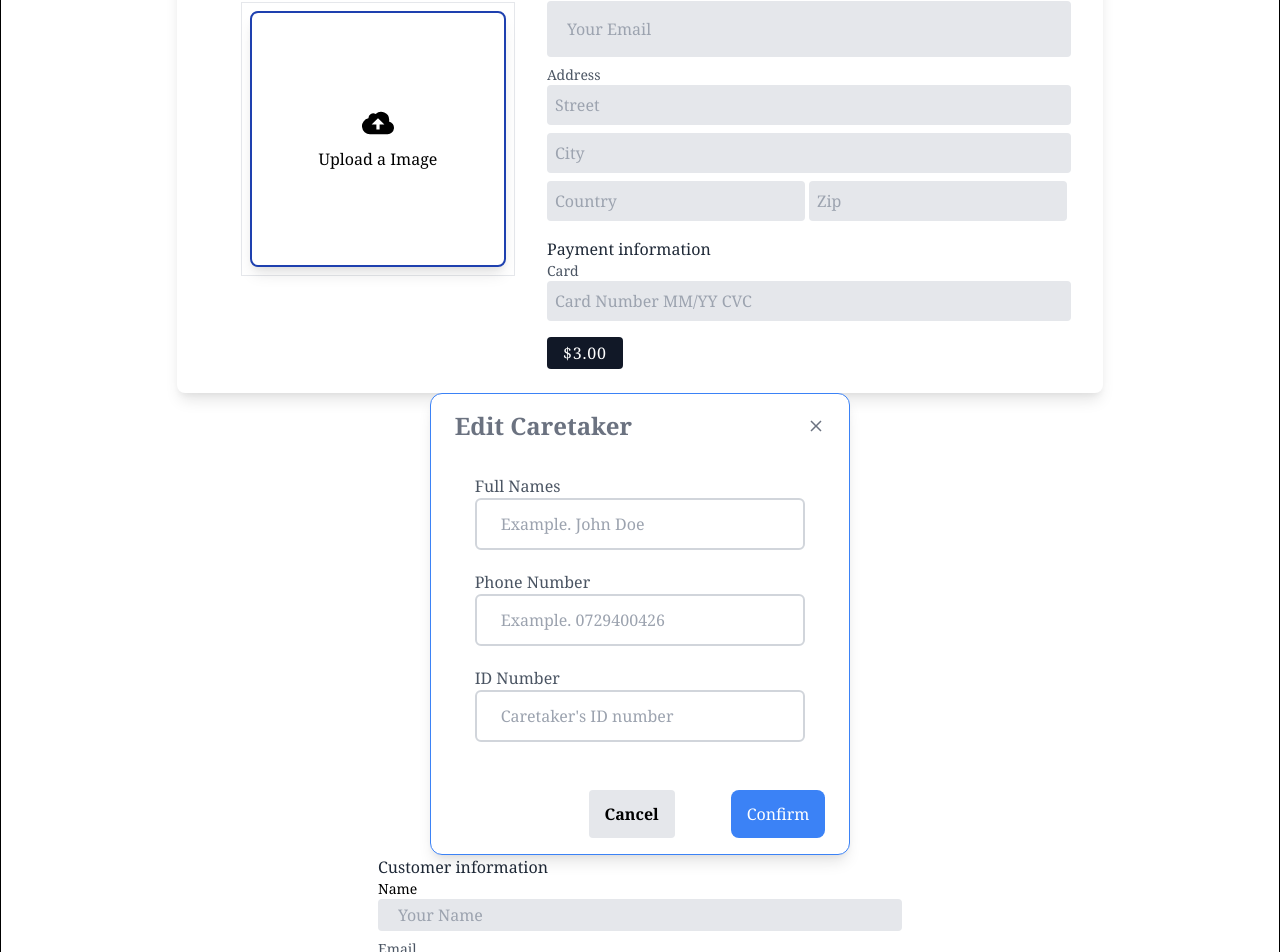
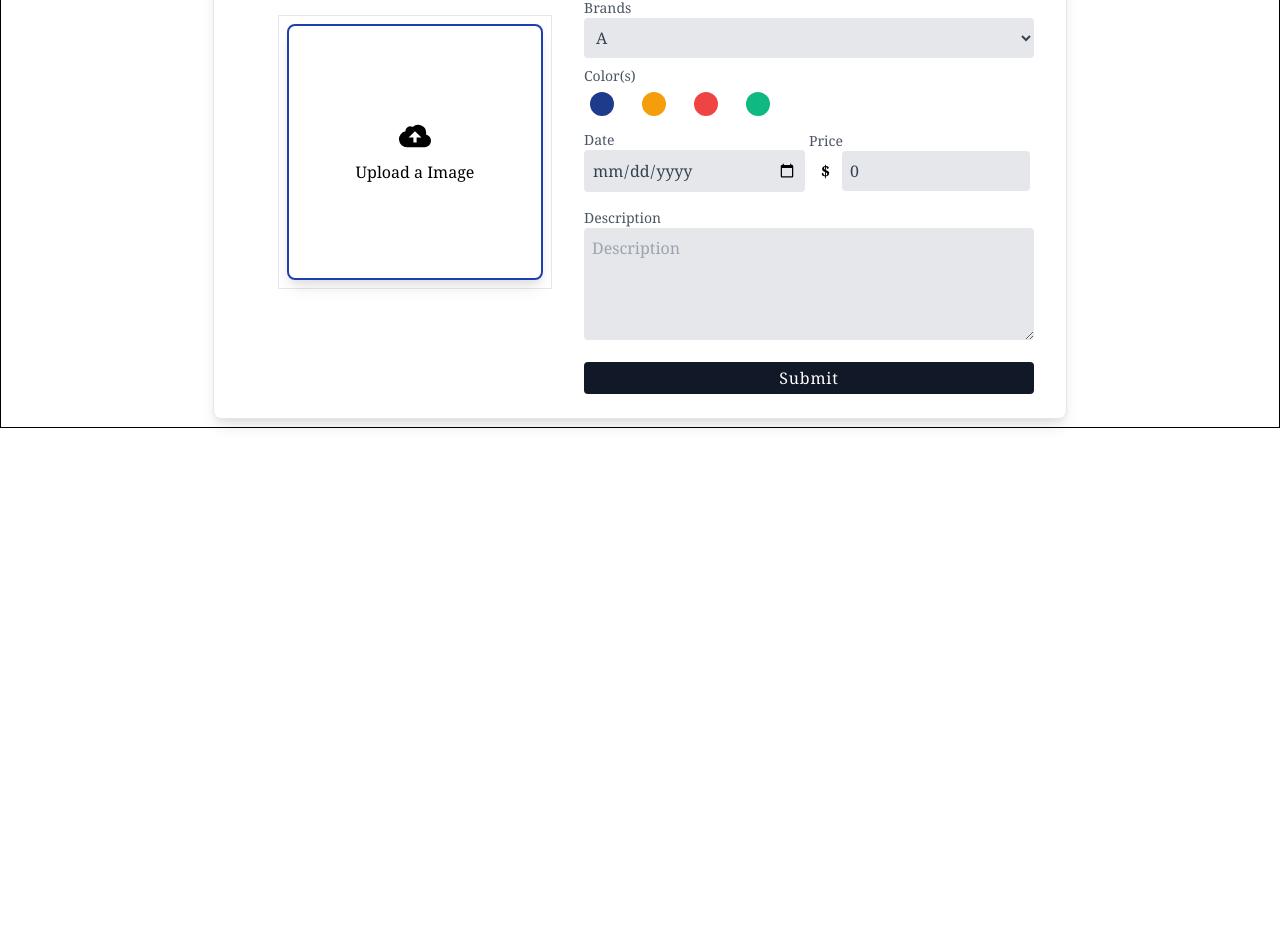
Before and after one commit to integrated-project-int221/final-project, a Vue app: page /addproduct in a window 1280 px wide. Shown: the part 220-1172 px from the top of the page. After the commit the page ends 800 px from the top, so only its background shows below. Built offline with nearby package versions, Linux system fonts and the light colour scheme.

Commit message:
Update Form Component can Insert/Delete/Get

```diff
--- a/db.json
+++ b/db.json
@@ -108,7 +108,7 @@
           "colorValue": "#FFC0CB"
         }
       ],
-      "image": "teammate2.png",
+      "image": "guitar4.jpg",
       "id": 9
     },
     {
@@ -132,7 +132,7 @@
           "colorValue": "#800080"
         }
       ],
-      "image": "teammate1.jpg",
+      "image": "Product_Lg_Type.jpg",
       "id": 10
     },
     {
@@ -185,7 +185,7 @@
           "colorValue": "#FFC0CB"
         }
       ],
-      "image": "teammate1.jpg",
+      "image": "Product_Lg_Type.jpg",
       "id": 12
     }
   ],
--- a/src/components/FormInput.vue
+++ b/src/components/FormInput.vue
@@ -1,6 +1,6 @@
 <template>
   <div
-    class="flex flex-row bg-white rounded-lg shadow-lg  py-6 px-8"
+    class="flex flex-row bg-white rounded-lg border border-gray-200 shadow-lg py-6 px-8"
   >
     <!--upload photo-->
     <div class="md:flex items-center justify-center py-6 px-8">
@@ -20,9 +20,7 @@
                   d="M16.88 9.1A4 4 0 0 1 16 17H5a5 5 0 0 1-1-9.9V7a3 3 0 0 1 4.52-2.59A4.98 4.98 0 0 1 17 8c0 .38-.04.74-.12 1.1zM11 11h3l-4-4-4 4h3v3h2v-3z"
                 />
               </svg>
-                <span class="mt-2 text-base leading-normal"
-                  >Upload a Image</span
-                >
+              <span class="mt-2 text-base leading-normal">Upload a Image</span>
               <input
                 type="file"
                 accept="image/*"
@@ -66,188 +64,302 @@
                 id="my-file"
               />
             </label>
-              <p class="mb-0">file name: {{ formValue.image.name }}</p>
-              <p class="mb-0">size: {{ formValue.image.size / 1024 }}KB</p>
+            <p class="mb-0">file name: {{ editValue.image.name }}</p>
+            <p class="mb-0">size: {{ editValue.image.size / 1024 }}KB</p>
           </template>
         </div>
       </div>
     </div>
     <!--form input-->
-    <form class="">
+    <form @submit.prevent="submit" class="">
+      <p class="text-gray-800 font-medium">Customer information</p>
+      <div class="">
+        <label class="block text-sm text-gray-00" for="name">Name</label>
+        <input
+          class="w-full px-5 py-1 text-gray-700 bg-gray-200 rounded"
+          id="name"
+          name="name"
+          v-model="editValue.productname"
+          type="text"
+          required=""
+          placeholder="Your Name"
+          aria-label="Name"
+        />
+        <p class="text-red-600 text-xs italic">Please fill out this field.</p>
+      </div>
+      <div class="mt-2">
+        <label class="block text-sm text-gray-600" for="brand">Brands</label>
+        <!-- <input
+          class="w-full px-2 py-2 text-gray-700 bg-gray-200 rounded"
+          id="cus_email"
+          name="cus_email"
+          type="text"
+          required=""
+          placeholder="Your Email"
+          aria-label="Email"
+        /> -->
+        <select class="w-full px-2 py-2 text-gray-700 bg-gray-200 rounded">
+          <option>A</option>
+          <option>B</option>
+          <option>C</option>
+          <option>D</option>
+          <option>E</option>
+        </select>
+      </div>
+      <div class="mt-2">
+        <label class="block text-sm text-gray-600" for="cus_email"
+          >Color(s)</label
+        >
+        <ul class="flex flex-row">
+          <li class="mr-4 last:mr-0">
+            <span
+              class="block p-1 border-2 border-white hover:border-gray-500 rounded-full transition ease-in duration-300"
+            >
+              <button class="block w-6 h-6 bg-blue-900 rounded-full"></button>
+            </span>
+          </li>
+          <li class="mr-4 last:mr-0">
+            <span
+              class="block p-1 border-2 border-white hover:border-gray-500 rounded-full transition ease-in duration-300"
+            >
+              <a
+                href="#yellow"
+                class="block w-6 h-6 bg-yellow-500 rounded-full"
+              ></a>
+            </span>
+          </li>
+          <li class="mr-4 last:mr-0">
+            <span
+              class="block p-1 border-2 border-white hover:border-gray-500 rounded-full transition ease-in duration-300"
+            >
+              <a href="#red" class="block w-6 h-6 bg-red-500 rounded-full"></a>
+            </span>
+          </li>
+          <li class="mr-4 last:mr-0">
+            <span
+              class="block p-1 border-2 border-white hover:border-gray-500 rounded-full transition ease-in duration-300"
+            >
+              <a
+                href="#green"
+                class="block w-6 h-6 bg-green-500 rounded-full"
+              ></a>
+            </span>
+          </li>
+        </ul>
+      </div>
+      <div class="inline-block mt-2 w-1/2 pr-1">
+        <label class="block text-sm text-gray-600" for="cus_email">Date</label>
+        <input
+          class="w-full px-2 py-2 text-gray-700 bg-gray-200 rounded"
+          type="date"
+          id="date"
+          name="date"
+          required=""
+          placeholder="Date"
+          aria-label="Email"
+          v-model="editValue.date"
+        />
+      </div>
+      <div class="inline-block mt-2 -mx-1 pl-1 w-1/2">
+        <label class="block text-sm text-gray-600" for="cus_email">Price</label>
+        <div class="flex flex-row">
+          <span
+            class="flex items-center bg-grey-lighter rounded rounded-r-none px-3 font-bold text-grey-darker"
+            >$</span
+          >
+          <input
+            class="w-full px-2 py-2 text-gray-700 bg-gray-200 rounded"
+            v-model.number="editValue.price"
+            type="number"
+            name="number"
+            id="number"
+            step="0.1"
+            required=""
+            placeholder="Price"
+            aria-label="Email"
+          />
+        </div>
+      </div>
+      <div class="mt-4">
+        <label class="block text-sm text-gray-600" for="cus_name"
+          >Description</label
+        >
+        <textarea
+          class="w-full px-2 py-2 text-gray-700 bg-gray-200 rounded"
+          rows="4"
+          v-model="editValue.description"
+          placeholder="Description"
+        ></textarea>
+      </div>
+      <div class="mt-4">
+        <button
+          class="px-4 py-1 w-full text-white font-light tracking-wider bg-gray-900 rounded"
+        >
+          Submit
+        </button>
+      </div>
+    </form>
+  </div>
+  <!-- <pre>Edit: {{ editValue }}</pre> -->
+
+
+  <!-- <form class="">
     <p class="text-gray-800 font-medium">Customer information</p>
     <div class="">
       <label class="block text-sm text-gray-00" for="cus_name">Name</label>
-      <input class="w-full px-5 py-1 text-gray-700 bg-gray-200 rounded" id="cus_name" name="cus_name" type="text" required="" placeholder="Your Name" aria-label="Name">
+      <input
+        class="w-full px-5 py-1 text-gray-700 bg-gray-200 rounded"
+        id="cus_name"
+        name="cus_name"
+        type="text"
+        required=""
+        placeholder="Your Name"
+        aria-label="Name"
+      />
     </div>
     <div class="mt-2">
       <label class="block text-sm text-gray-600" for="cus_email">Email</label>
-      <input class="w-full px-5  py-4 text-gray-700 bg-gray-200 rounded" id="cus_email" name="cus_email" type="text" required="" placeholder="Your Email" aria-label="Email">
+      <input
+        class="w-full px-5 py-4 text-gray-700 bg-gray-200 rounded"
+        id="cus_email"
+        name="cus_email"
+        type="text"
+        required=""
+        placeholder="Your Email"
+        aria-label="Email"
+      />
     </div>
     <div class="mt-2">
-      <label class=" block text-sm text-gray-600" for="cus_email">Address</label>
-      <input class="w-full px-2 py-2 text-gray-700 bg-gray-200 rounded" id="cus_email" name="cus_email" type="text" required="" placeholder="Street" aria-label="Email">
+      <label class="block text-sm text-gray-600" for="cus_email">Address</label>
+      <input
+        class="w-full px-2 py-2 text-gray-700 bg-gray-200 rounded"
+        id="cus_email"
+        name="cus_email"
+        type="text"
+        required=""
+        placeholder="Street"
+        aria-label="Email"
+      />
     </div>
     <div class="mt-2">
-      <label class="hidden text-sm block text-gray-600" for="cus_email">City</label>
-      <input class="w-full px-2 py-2 text-gray-700 bg-gray-200 rounded" id="cus_email" name="cus_email" type="text" required="" placeholder="City" aria-label="Email">
+      <label class="hidden text-sm block text-gray-600" for="cus_email"
+        >City</label
+      >
+      <input
+        class="w-full px-2 py-2 text-gray-700 bg-gray-200 rounded"
+        id="cus_email"
+        name="cus_email"
+        type="text"
+        required=""
+        placeholder="City"
+        aria-label="Email"
+      />
     </div>
     <div class="inline-block mt-2 w-1/2 pr-1">
-      <label class="hidden block text-sm text-gray-600" for="cus_email">Country</label>
-      <input class="w-full px-2 py-2 text-gray-700 bg-gray-200 rounded" id="cus_email" name="cus_email" type="text" required="" placeholder="Country" aria-label="Email">
+      <label class="hidden block text-sm text-gray-600" for="cus_email"
+        >Country</label
+      >
+      <input
+        class="w-full px-2 py-2 text-gray-700 bg-gray-200 rounded"
+        id="cus_email"
+        name="cus_email"
+        type="text"
+        required=""
+        placeholder="Country"
+        aria-label="Email"
+      />
     </div>
     <div class="inline-block mt-2 -mx-1 pl-1 w-1/2">
-      <label class="hidden block text-sm text-gray-600" for="cus_email">Zip</label>
-      <input class="w-full px-2 py-2 text-gray-700 bg-gray-200 rounded" id="cus_email"  name="cus_email" type="text" required="" placeholder="Zip" aria-label="Email">
+      <label class="hidden block text-sm text-gray-600" for="cus_email"
+        >Zip</label
+      >
+      <input
+        class="w-full px-2 py-2 text-gray-700 bg-gray-200 rounded"
+        id="cus_email"
+        name="cus_email"
+        type="text"
+        required=""
+        placeholder="Zip"
+        aria-label="Email"
+      />
     </div>
     <p class="mt-4 text-gray-800 font-medium">Payment information</p>
     <div class="">
       <label class="block text-sm text-gray-600" for="cus_name">Card</label>
-      <input class="w-full px-2 py-2 text-gray-700 bg-gray-200 rounded" id="cus_name" name="cus_name" type="text" required="" placeholder="Card Number MM/YY CVC" aria-label="Name">
+      <input
+        class="w-full px-2 py-2 text-gray-700 bg-gray-200 rounded"
+        id="cus_name"
+        name="cus_name"
+        type="text"
+        required=""
+        placeholder="Card Number MM/YY CVC"
+        aria-label="Name"
+      />
     </div>
     <div class="mt-4">
-      <button class="px-4 py-1 text-white font-light tracking-wider bg-gray-900 rounded" type="submit">$3.00</button>
-    </div>
-  </form>
-  </div>
-
-  <!---->
-  <div
-    class="border border-blue-500 shadow-lg modal-container bg-white w-4/12 md:max-w-11/12 mx-auto rounded-xl shadow-lg z-50 overflow-y-auto"
+      <button
+        class="px-4 py-1 text-white font-light tracking-wider bg-gray-900 rounded"
+        type="submit"
       >
-    <div class="modal-content py-4 text-left px-6">
-      <!--Title-->
-      <div class="flex justify-between items-center pb-3">
-        <p class="text-2xl font-bold text-gray-500">Edit Caretaker</p>
-        <div
-          class="modal-close cursor-pointer z-50"
-          onclick="modalClose('another-modal')"
-        >
-          <svg
-            class="fill-current text-gray-500"
-            xmlns="http://www.w3.org/2000/svg"
-            width="18"
-            height="18"
-            viewBox="0 0 18 18"
-          >
-            <path
-              d="M14.53 4.53l-1.06-1.06L9 7.94 4.53 3.47 3.47 4.53 7.94 9l-4.47 4.47 1.06 1.06L9 10.06l4.47 4.47 1.06-1.06L10.06 9z"
-            ></path>
-          </svg>
-        </div>
-      </div>
-      <!--Body-->
-      <div class="my-5 mr-5 ml-5 flex justify-center">
-        <form
-          action="{{url_for('default.add_caretaker', apartment_id = apartment.id)}}"
-          method="POST"
-          id="add_caretaker_form"
-          class="w-full"
-        >
-          <div class="">
-            <div class="">
-              <label for="names" class="text-md text-gray-600"
-                >Full Names</label
-              >
-            </div>
-            <div class="">
-              <input
-                type="text"
-                id="names"
-                autocomplete="off"
-                name="names"
-                class="h-3 p-6 w-full border-2 border-gray-300 mb-5 rounded-md"
-                placeholder="Example. John Doe"
-              />
-            </div>
-            <div class="">
-              <label for="phone" class="text-md text-gray-600"
-                >Phone Number</label
-              >
-            </div>
-            <div class="">
-              <input
-                type="text"
-                id="phone"
-                autocomplete="off"
-                name="phone"
-                class="h-3 p-6 w-full border-2 border-gray-300 mb-5 rounded-md"
-                placeholder="Example. 0729400426"
-              />
-            </div>
-            <div class="">
-              <label for="id_number" class="text-md text-gray-600"
-                >ID Number</label
-              >
-            </div>
-            <div class="">
-              <input
-                type="number"
-                id="id_number"
-                autocomplete="off"
-                name="id_number"
-                class="h-3 p-6 w-full border-2 border-gray-300 mb-5 rounded-md"
-                placeholder="Caretaker's ID number"
-              />
-            </div>
-          </div>
-        </form>
-      </div>
-      <!--Footer-->
-      <div class="flex justify-end pt-2 space-x-14">
-        <button
-          class="px-4 bg-gray-200 p-3 rounded text-black hover:bg-gray-300 font-semibold"
-          onclick="modalClose('another-modal')"
-        >
-          Cancel
-        </button>
-        <button
-          class="px-4 bg-blue-500 p-3 ml-3 rounded-lg text-white hover:bg-teal-400"
-          onclick="validate_form(document.getElementById('add_caretaker_form'))"
-        >
-          Confirm
+        $3.00
       </button>
     </div>
-    </div>
-  </div>
-
-  <!---->
-  <form class="">
-    <p class="text-gray-800 font-medium">Customer information</p>
-    <div class="">
-      <label class="block text-sm text-gray-00" for="cus_name">Name</label>
-      <input class="w-full px-5 py-1 text-gray-700 bg-gray-200 rounded" id="cus_name" name="cus_name" type="text" required="" placeholder="Your Name" aria-label="Name">
-    </div>
-    <div class="mt-2">
-      <label class="block text-sm text-gray-600" for="cus_email">Email</label>
-      <input class="w-full px-5  py-4 text-gray-700 bg-gray-200 rounded" id="cus_email" name="cus_email" type="text" required="" placeholder="Your Email" aria-label="Email">
-    </div>
-    <div class="mt-2">
-      <label class=" block text-sm text-gray-600" for="cus_email">Address</label>
-      <input class="w-full px-2 py-2 text-gray-700 bg-gray-200 rounded" id="cus_email" name="cus_email" type="text" required="" placeholder="Street" aria-label="Email">
-    </div>
-    <div class="mt-2">
-      <label class="hidden text-sm block text-gray-600" for="cus_email">City</label>
-      <input class="w-full px-2 py-2 text-gray-700 bg-gray-200 rounded" id="cus_email" name="cus_email" type="text" required="" placeholder="City" aria-label="Email">
-    </div>
-    <div class="inline-block mt-2 w-1/2 pr-1">
-      <label class="hidden block text-sm text-gray-600" for="cus_email">Country</label>
-      <input class="w-full px-2 py-2 text-gray-700 bg-gray-200 rounded" id="cus_email" name="cus_email" type="text" required="" placeholder="Country" aria-label="Email">
-    </div>
-    <div class="inline-block mt-2 -mx-1 pl-1 w-1/2">
-      <label class="hidden block text-sm text-gray-600" for="cus_email">Zip</label>
-      <input class="w-full px-2 py-2 text-gray-700 bg-gray-200 rounded" id="cus_email"  name="cus_email" type="text" required="" placeholder="Zip" aria-label="Email">
-    </div>
-    <p class="mt-4 text-gray-800 font-medium">Payment information</p>
-    <div class="">
-      <label class="block text-sm text-gray-600" for="cus_name">Card</label>
-      <input class="w-full px-2 py-2 text-gray-700 bg-gray-200 rounded" id="cus_name" name="cus_name" type="text" required="" placeholder="Card Number MM/YY CVC" aria-label="Name">
-    </div>
-    <div class="mt-4">
-      <button class="px-4 py-1 text-white font-light tracking-wider bg-gray-900 rounded" type="submit">$3.00</button>
-    </div>
-  </form>
+  </form> -->
 </template>
 
 <script>
-export default {};
+export default {
+  props: {
+    oldproductname: {default: ""},
+    olddescription: { default: "" },
+    oldprice: { default: 0.0 },
+    olddate: { default: "" },
+    oldbrands: { default: "" },
+    oldcolors: { default: null },
+    oldimages: { default: null }
+  },
+  data() {
+    return {
+      //never use this.
+      formValue: {
+        productname: "",
+        description: "",
+        price: 0.0,
+        date: "",
+        brands: "",
+        colors: [],
+        image: null,
+      },
+      editValue: {
+        productname: this.oldproductname,
+        description: this.olddescription,
+        price: this.oldprice,
+        date: this.olddate,
+        brands: this.oldbrands,
+        colors: this.oldcolors,
+        image: this.oldimages,
+      },
+      preview: null,
+    };
+  },
+  methods: {
+    toggleColor() {},
+    previewImage(event) {
+      var input = event.target;
+      if (input.files) {
+        var reader = new FileReader();
+        reader.onload = (e) => {
+          this.preview = e.target.result;
+        };
+        this.editValue.image = input.files[0];
+        reader.readAsDataURL(input.files[0]);
+        console.log(event);
+      }
+    },
+    submit(){
+      this.$emit("updateReview", this.editValue)
+      alert("Value send" + this.editValue)
+    }
+  },
+};
 </script>
--- a/src/components/ProductList.vue
+++ b/src/components/ProductList.vue
@@ -78,8 +78,9 @@
       style="background: rgba(0, 0, 0, 0.7)"
       v-show="openModal"
     >
+      <!--modal-->
       <div
-        class="border border-blue-500 shadow-lg modal-container bg-white w-4/12 md:max-w-11/12 mx-auto rounded-xl shadow-lg z-50 overflow-y-auto"
+        class="border border-blue-500 shadow-lg modal-container bg-white md:max-w-11/12 mx-auto rounded-xl shadow-lg z-50 overflow-y-auto"
       >
         <div class="modal-content py-4 text-left px-6">
           <!--Title-->
@@ -106,20 +107,16 @@
           </div>
           <!--Body-->
           <div class="my-5 mr-5 ml-5 flex">
-            <form>
-              <div>
-                <div class="flex justify-between mb-3">
-                  <!--Product Names input-->
-                  <div class="">
-                    <base-input
-                      label="Name"
-                      type="text"
-                    ></base-input>{{product.productname}}
-                  </div>
-                </div>
 
-              </div>
-            </form>
+          <form-input
+           :oldproductname = product.productname
+            :olddescription = product.description
+            :oldprice = product.price
+            :olddate="product.date"
+            :oldbrands="product.brands"
+            :oldcolors="product.colors"
+            >
+          </form-input>
           </div>
           <!--Footer-->
         </div>
@@ -127,12 +124,15 @@
     </div>
     <!--ending modal-->
   </div>
+  <!-- <pre>show {{ product }}</pre> -->
 </template>
 
 <script>
+import FormInput from "../components/FormInput.vue";
 import axios from "axios";
 
 export default {
+  components: { FormInput },
   props: ["product"],
   data() {
     return {
@@ -161,7 +161,6 @@ export default {
       alert('this is "Delete" button.');
       this.$emit("deleteReview", id);
     },
-
   },
 };
 </script>
--- a/src/views/AddProduct.vue
+++ b/src/views/AddProduct.vue
@@ -1,7 +1,9 @@
 <template>
   <div class="container border border-black">
     <div>Add product</div>
-    <form-input></form-input>
+    <!--Add new Product-->
+    <form-input>
+    </form-input>
   </div>
 </template>
 
--- a/src/views/Form.vue
+++ b/src/views/Form.vue
@@ -192,6 +192,7 @@
 <script>
 import axios from "axios";
 
+
 export default {
   data() {
     return {
```
Lines whose indentation alone changed are shown as unchanged.
